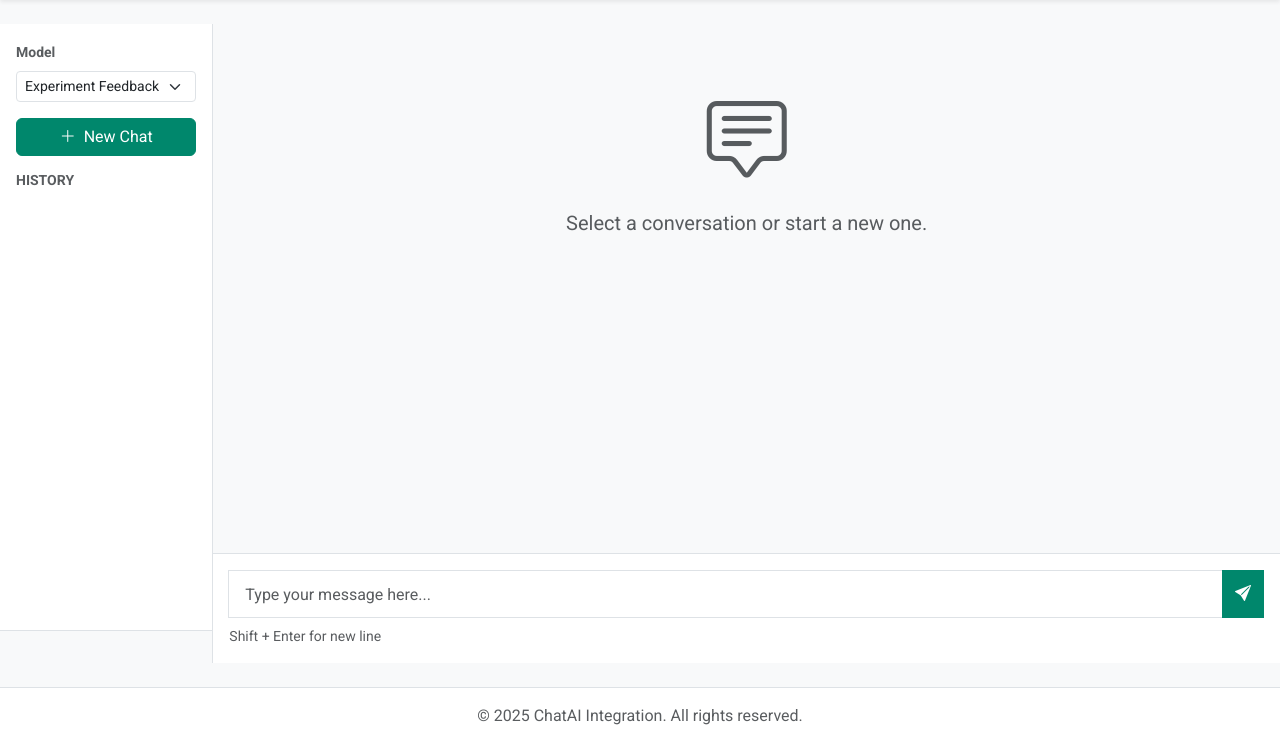
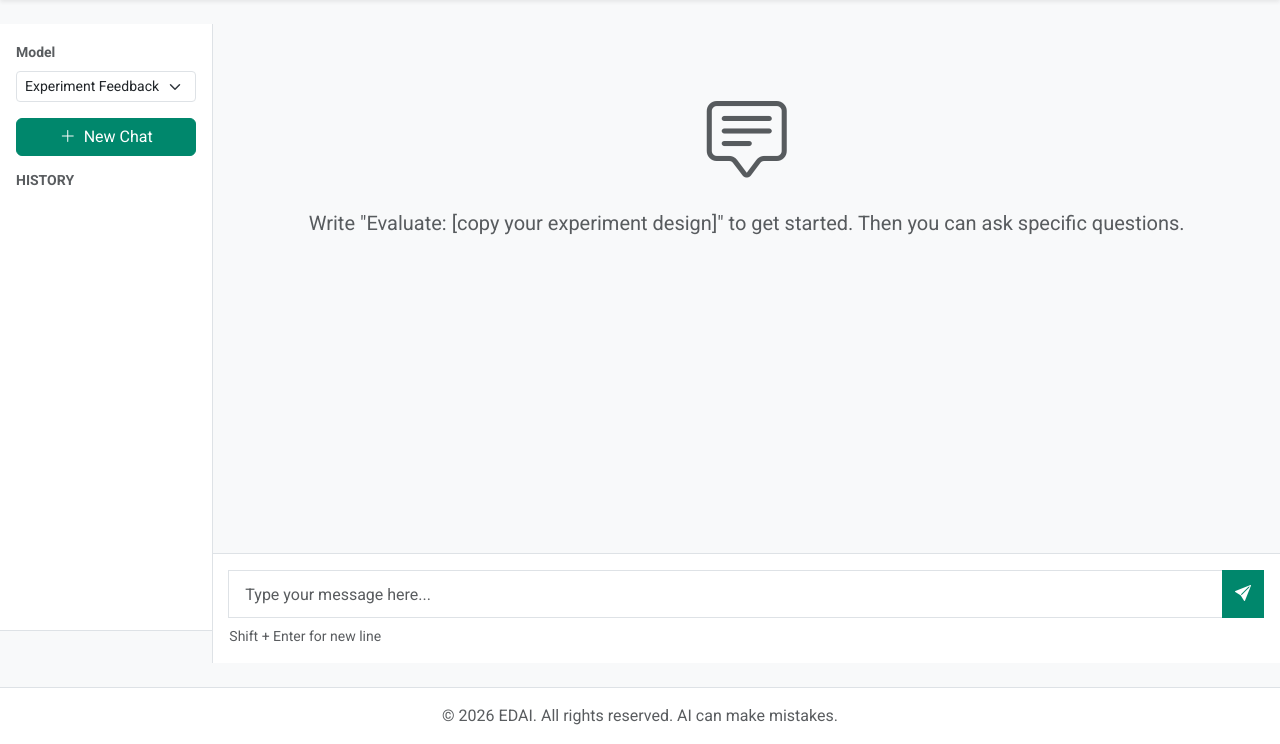
Before and after one commit to adpaoj/Feedback-Chat-Agent-for-Experimental-Designs-in-Human-Subject-Research, a Flask app: page / in a window 1280 px wide. Shown: the part 56-800 px from the top of the page. Run offline with Flask 3, Linux system fonts and the light colour scheme; the visitor is signed in with stand-in values (Sample User, id 1); data that the repository does not hold is empty; some libraries are stand-ins or nearby versions.

Commit message:
ui changes

```diff
--- a/app/templates/base.html
+++ b/app/templates/base.html
@@ -3,7 +3,7 @@
 <head>
     <meta charset="UTF-8">
     <meta name="viewport" content="width=device-width, initial-scale=1.0">
-    <title>{% block title %}ChatAI Integration{% endblock %}</title>
+    <title>{% block title %}Experiment Design AI{% endblock %}</title>
     <!-- Favicon -->
     <link rel="icon" type="image/svg+xml" href="{{ url_for('static', filename='img/favicon.svg') }}">
     <!-- Bootstrap 5 CSS -->
@@ -75,7 +75,7 @@
     <!-- Footer -->
     <footer class="footer mt-auto py-3 bg-white border-top">
         <div class="container text-center">
-            <span class="text-muted">© 2025 ChatAI Integration. All rights reserved.</span>
+            <span class="text-muted">© 2026 EDAI. All rights reserved. AI can make mistakes.</span>
         </div>
     </footer>
 
--- a/app/templates/index.html
+++ b/app/templates/index.html
@@ -2,7 +2,7 @@
 
 {% extends "base.html" %}
 
-{% block title %}ChatAI - Home{% endblock %}
+{% block title %}EDAI - Home{% endblock %}
 
 {% block content %}
 
@@ -138,7 +138,7 @@
         <div id="chat-window" class="flex-grow-1 p-4 overflow-auto bg-light">
             <div class="text-center text-muted mt-5">
                 <i class="bi bi-chat-square-text display-1"></i>
-                <p class="mt-3 lead">Select a conversation or start a new one.</p>
+                <p class="mt-3 lead">Write "Evaluate: [copy your experiment design]" to get started. Then you can ask specific questions.</p>
             </div>
         </div>
 
--- a/app/templates/login.html
+++ b/app/templates/login.html
@@ -2,7 +2,7 @@
 
 {% extends "base.html" %}
 
-{% block title %}Login - ChatAI{% endblock %}
+{% block title %}Login - EDAI{% endblock %}
 
 {% block content %}
 <div class="container">
--- a/app/templates/register.html
+++ b/app/templates/register.html
@@ -2,7 +2,7 @@
 
 {% extends "base.html" %}
 
-{% block title %}Register - ChatAI{% endblock %}
+{% block title %}Register - EDAI{% endblock %}
 
 {% block content %}
 <div class="container">
```
